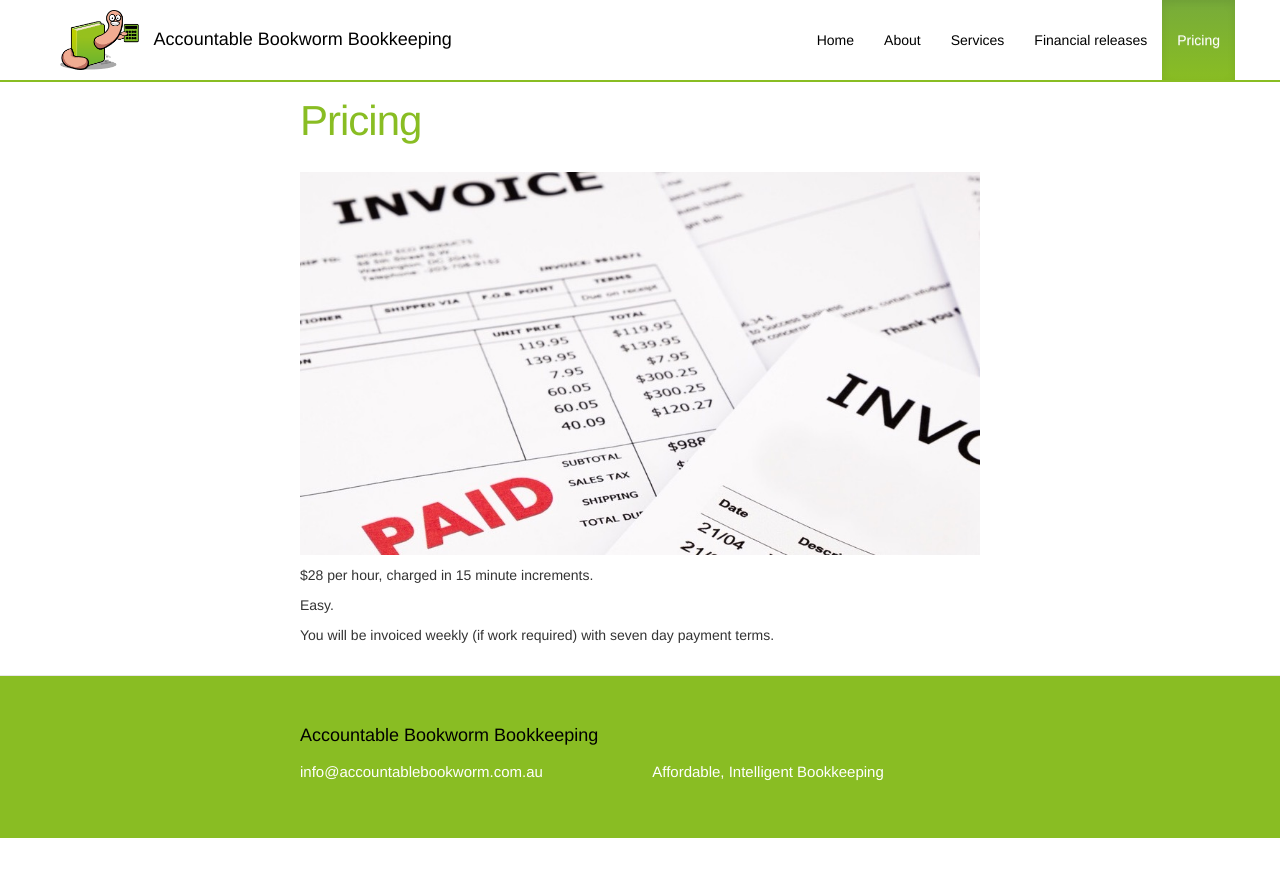
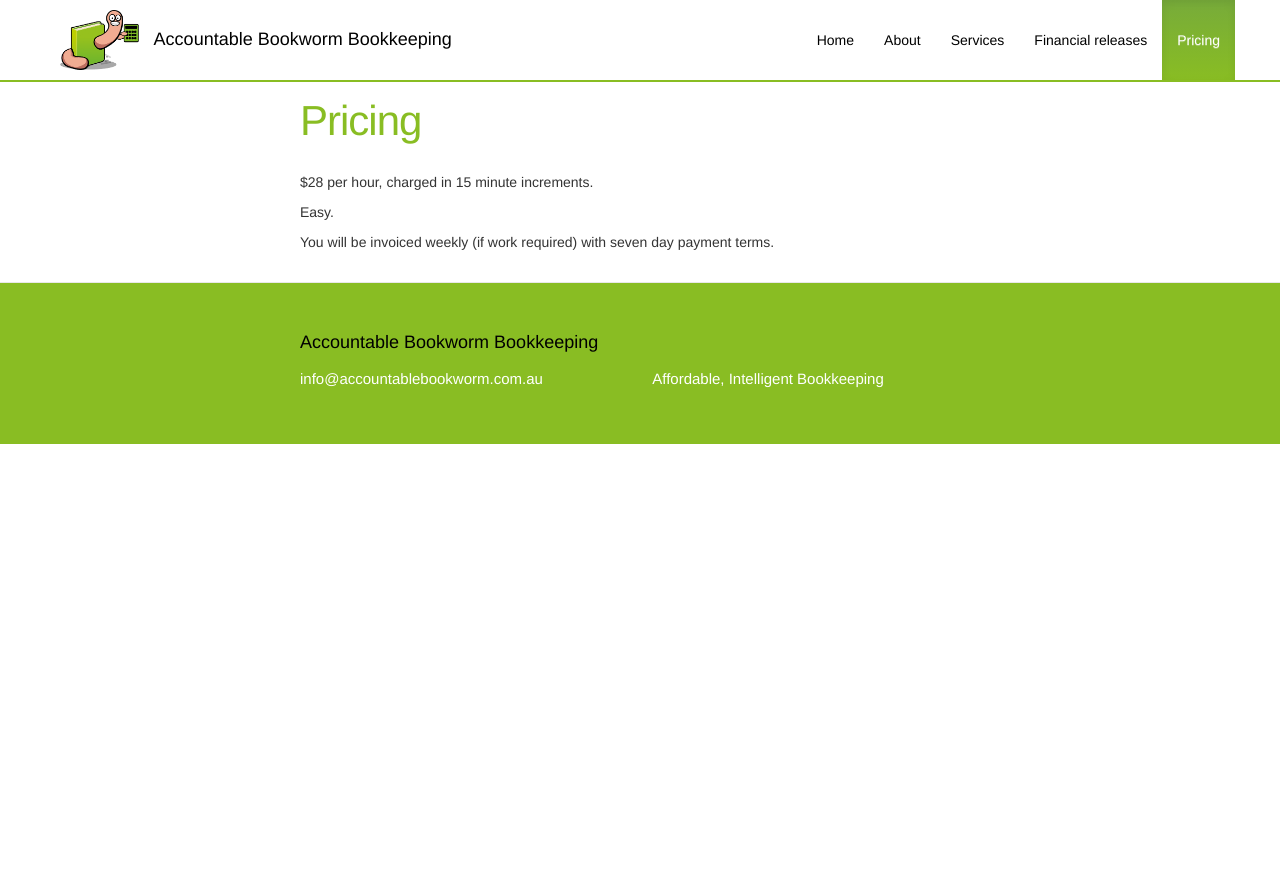
Before and after one commit to aivins/bookwormsite, a Jekyll site: the page built from pricing.md, in a window 1280 px wide. Shown: the top 877 px of the page. Built offline with Jekyll 4.4.1, drawn with Linux system fonts in a browser that asks for light colours.

Commit message:
Update from Forestry.io - pricing.md

```diff
--- a/pricing.md
+++ b/pricing.md
@@ -4,8 +4,6 @@ date: '2016-07-05 00:00:00'
 layout: page
 order: 40
 ---
-![]({{ site.baseurl }}/forestryio/images/image-4.jpeg)
-
 $28 per hour, charged in 15 minute increments.
 
 Easy.
```
